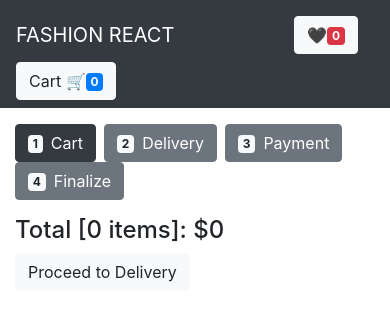
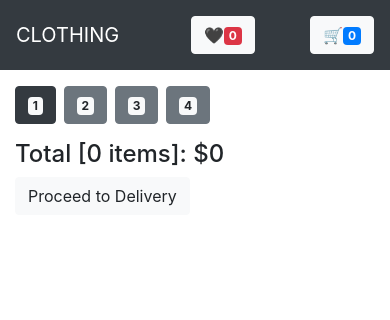
Before and after one commit to dhaef/ecom-sample, a React (Create React App) app: page /checkout in a window 390 px wide. Shown: the top 320 px of the page. Built offline with nearby package versions, Linux system fonts and the light colour scheme.

Commit message:
add more responsive elements and move delivery and pay to reducer

```diff
--- a/src/App.js
+++ b/src/App.js
@@ -10,6 +10,9 @@ import Men from './layout/Men';
 import Women from './layout/Women';
 import Checkout from './layout/Checkout';
 import WishList from './layout/WishList';
+import Cart from './components/cart/Cart';
+
+const setHideFilter = window.innerWidth > 600 ? false : true;
 
 const initalState = {
   products: products,
@@ -27,9 +30,26 @@ const initalState = {
     men: true,
     women: true,
   },
+  pay: {
+    cardNumber: '',
+    name: '',
+    expire: '',
+    cvv: '',
+  },
+  shipping: {
+    firstName: '',
+    lastName: '',
+    streetAddress: '',
+    city: '',
+    zipCode: '',
+    state: '',
+    phoneNumber: '',
+    email: '',
+    alert: null,
+  },
   checkout: 1,
   wishList: [],
-  hideFilter: false,
+  hideFilter: setHideFilter,
 };
 
 export const StateContext = createContext();
@@ -44,6 +64,7 @@ function App() {
         <StateContext.Provider value={state}>
           <div className="App">
             <Navbar />
+            <Cart />
             <Switch>
               <Route exact path={'/'} component={Home}></Route>
               <Route exact path={'/men'} component={Men}></Route>
--- a/src/components/cart/CartItem.js
+++ b/src/components/cart/CartItem.js
@@ -26,7 +26,7 @@ const CartItem = props => {
           <div className="col-4 col-md-4">
             <img src={props.product.img} className="card-img" alt="Card cap" style={{ height: '10rem', objectFit: 'cover' }}></img>
           </div>
-          <div className="col-6 col-md-6">
+          <div className="col-5 col-md-6">
             <div className="card-body">
               <p className="card-text">{`${props.product.name.slice(0, 1).toUpperCase()}${props.product.name.slice(1)}`}</p>
               <p className="card-text">
@@ -37,7 +37,7 @@ const CartItem = props => {
               <p className="card-text">{` $${props.product.price}`}</p>
             </div>
           </div>
-          <div className="col-2 col-md-2" style={{ marginTop: '1rem' }}>
+          <div className="col-3 col-md-2" style={{ marginTop: '1rem' }}>
             <button className="btn btn-danger" id={props.product.product_id} onClick={e => removeFromCart(e.target.id)}>
               🗑
             </button>
--- a/src/components/checkout/Delivery.js
+++ b/src/components/checkout/Delivery.js
@@ -1,23 +1,27 @@
 import React, { useState, useContext } from 'react';
-import { DispatchContext } from '../../App';
+import { DispatchContext, StateContext } from '../../App';
 
 import States from './States';
 
 const Delivery = () => {
     const dispatch = useContext(DispatchContext);
-    const [shipping, setShipping] = useState({
-        firstName: '',
-        lastName: '',
-        streetAddress: '',
-        city: '',
-        zipCode: '',
-        state: '',
-        phoneNumber: '',
-        email: '',
-        alert: null,
-    });
+    const state = useContext(StateContext);
+    // const [shipping, setShipping] = useState({
+    //     firstName: '',
+    //     lastName: '',
+    //     streetAddress: '',
+    //     city: '',
+    //     zipCode: '',
+    //     state: '',
+    //     phoneNumber: '',
+    //     email: '',
+    //     alert: null,
+    // });
 
-    const handleChange = e => setShipping({ ...shipping, [e.target.name]: e.target.value });
+    const { shipping } = state;
+
+    const handleChange = e => dispatch({ type: 'setShipping', payload: { name: [e.target.name], value: e.target.value } });
+    // const handleChange = e => setShipping({ ...shipping, [e.target.name]: e.target.value });
 
     const handleSubmit = e => {
         e.preventDefault();
--- a/src/components/checkout/Finalize.js
+++ b/src/components/checkout/Finalize.js
@@ -1,6 +1,14 @@
-import React from 'react';
+import React, { useEffect, useContext } from 'react';
+import {DispatchContext} from '../../App';
 
 const Finalize = () => {
+    const dispatch = useContext(DispatchContext);
+
+    useEffect(() => {
+        return () => {
+            dispatch({ type: 'orderComplete' });
+        }
+    }, [])
 
     return (
         <div>
--- a/src/components/checkout/Payment.js
+++ b/src/components/checkout/Payment.js
@@ -9,16 +9,17 @@ const Payment = () => {
     const total = totalValOfEachItemInCart.reduce((auc, curVal) => { return auc + curVal}, 0);
     const salesTax = Math.floor(((total * .06) * 100)) / 100;
 
-    const [pay, setPay] = useState({
-        cardNumber: '',
-        name: '',
-        expire: '',
-        cvv: '',
-    });
+    // const [pay, setPay] = useState({
+    //     cardNumber: '',
+    //     name: '',
+    //     expire: '',
+    //     cvv: '',
+    // });
 
-    const { cardNumber, name, expire, cvv } = pay;
+    const { cardNumber, name, expire, cvv } = state.pay;
 
-    const handleChange = e => setPay({ ...pay, [e.target.name]: e.target.value });
+    const handleChange = e => dispatch({ type: 'setPay', payload: { name: [e.target.name], value: e.target.value } } );
+    // const handleChange = e => setPay({ ...pay, [e.target.name]: e.target.value });
 
     const handleSubmit = e => {
         e.preventDefault();
@@ -28,7 +29,6 @@ const Payment = () => {
         }
         // console.log(pay);
         dispatch({ type: 'setCheckoutStep', payload: 4 });
-        dispatch({ type: 'orderComplete' });
     };
 
     return (
--- a/src/components/item/Item.js
+++ b/src/components/item/Item.js
@@ -74,7 +74,7 @@ const Item = props => {
                 <span
                     role="img"
                     aria-label="heart"
-                    className="badge badge-light badge-m-right"
+                    className={`badge badge-light ${window.innerWidth < 600 ? "ml-2" : null}`}
                     style={{ cursor: 'pointer' }}
                     id={props.product.product_id}
                     onClick={handleWishClick}>
--- a/src/components/item/ItemsContainer.js
+++ b/src/components/item/ItemsContainer.js
@@ -3,7 +3,6 @@ import { DispatchContext, StateContext } from '../../App';
 
 import Items from '../item/Items';
 import FilterOptions from '../filter/FilterOptions';
-import Cart from '../cart/Cart';
 import Filters from '../filter/Filters';
 
 const ItemsContainer = () => {
@@ -99,7 +98,6 @@ const ItemsContainer = () => {
                         <FilterOptions /> }
                 </div>
                 <div className="col-12 col-md-9">
-                    <Cart />
                     <Filters />
                     <Items
                         addToCart={addToCart}
--- a/src/layout/Checkout.js
+++ b/src/layout/Checkout.js
@@ -28,29 +28,35 @@ const Checkout = () => {
         // dispatch({ type: 'setCheckoutStep', payload: +e.target.id });
     };
 
+    const windowSize = window.innerWidth;
+
     return (
         <div className="container">
             <div className="checkout-steps">
                 <button id={1}
                     onClick={ handleClick }
                     className={`badge-m-right btn ${checkout === 1 ? 'btn-dark' : 'btn-secondary'}`}>
-                        <span className="badge badge-light badge-m-right">1</span>
-                        Cart </button>
+                        <span className={`badge badge-light ${windowSize < 600 ? null : "badge-m-right"}`}>1</span>
+                        { windowSize < 600 ? null : 'Cart'}
+                </button>
                 <button id={2}
                     onClick={ handleClick }
                     className={`badge-m-right btn ${checkout === 2 ? 'btn-dark' : 'btn-secondary'}`}>
-                        <span className="badge badge-light badge-m-right">2</span>
-                        Delivery </button>
+                        <span className={`badge badge-light ${windowSize < 600 ? null : "badge-m-right"}`}>2</span>
+                        { windowSize < 600 ? null : 'Delivery'}
+                </button>
                 <button id={3}
                     onClick={ handleClick }
                     className={`badge-m-right btn ${checkout === 3 ? 'btn-dark' : 'btn-secondary'}`}>
-                        <span className="badge badge-light badge-m-right">3</span>
-                        Payment </button>
+                        <span className={`badge badge-light ${windowSize < 600 ? null : "badge-m-right"}`}>3</span>
+                        { windowSize < 600 ? null : 'Payment'}
+                </button>
                 <button id={4}
                     onClick={ handleClick }
                     className={`badge-m-right btn ${checkout === 4 ? 'btn-dark' : 'btn-secondary'}`}>
-                        <span className="badge badge-light badge-m-right">4</span>
-                        Finalize</button>
+                        <span className={`badge badge-light ${windowSize < 600 ? null : "badge-m-right"}`}>4</span>
+                        { windowSize < 600 ? null : 'Finalize'}
+                </button>
             </div>
             <div>
                 { getStepToDisplay() }
--- a/src/layout/Navbar.js
+++ b/src/layout/Navbar.js
@@ -15,7 +15,7 @@ const Navbar = () => {
 
     return (
         <nav className="navbar navbar-expand-md navbar-dark bg-dark">
-            <Link to='/' className="navbar-brand" >FASHION REACT</Link>
+            <Link to='/' className="navbar-brand">{ window.innerWidth > 600 && 'REACT' } CLOTHING</Link>
             <div className="collapse navbar-collapse" id="navbarNav">
                 <div className="navbar-nav">
                     <Link className="nav-item nav-link" to='/men'>Men</Link>
@@ -36,7 +36,7 @@ const Navbar = () => {
                 </button>
             </Link>
             <button className="btn btn-light" onClick={() => { dispatch({ type: 'toggleCart' }) }}>
-                Cart <span role="img" aria-label="cart">🛒</span>
+                <span role="img" aria-label="cart">🛒</span>
                 <span className="badge badge-primary">{state.cart.length}</span>
             </button>
         </nav>
--- a/src/layout/WishList.js
+++ b/src/layout/WishList.js
@@ -26,16 +26,16 @@ const WishList = () => {
                 state.wishList.map(item => <div key={item.product_id}>
                     <div className="card mb-3">
                         <div className="row no-gutters">
-                            <div className="col-md-4">
+                            <div className="col-4 col-md-4">
                                 <img src={item.img} className="card-img" alt="Card cap" style={{ height: '10rem', objectFit: 'cover' }}></img>
                             </div>
-                            <div className="col-md-6">
+                            <div className="col-5 col-md-6">
                                 <div className="card-body">
                                     <p className="card-text">{`${item.name.slice(0, 1).toUpperCase()}${item.name.slice(1)}`}</p>
                                     <p className="card-text">{` $${item.price}`}</p>
                                 </div>
                             </div>
-                            <div className="col-md-2" style={{ marginTop: '1rem' }}>
+                            <div className="col-3 col-md-2" style={{ marginTop: '1rem' }}>
                                 <button className="btn btn-danger" id={item.product_id} onClick={handleRemoveItemFromWishList}>
                                 🗑
                                 </button>
--- a/src/reducer/AppReducer.js
+++ b/src/reducer/AppReducer.js
@@ -4,7 +4,8 @@ export const appReducer = (state, action) => {
       case 'orderComplete':
         return {
           ...state,
-          cart: []
+          cart: [],
+          checkout: 1,
         }
       case 'filtered':
         return {
@@ -32,6 +33,22 @@ export const appReducer = (state, action) => {
           ...state,
           filter: {
             ...state.filter,
+            [action.payload.name]: action.payload.value
+          }
+        }
+      case 'setPay':
+        return {
+          ...state,
+          pay: {
+            ...state.pay,
+            [action.payload.name]: action.payload.value
+          }
+        }
+      case 'setShipping':
+        return {
+          ...state,
+          shipping: {
+            ...state.shipping,
             [action.payload.name]: action.payload.value
           }
         }
```
